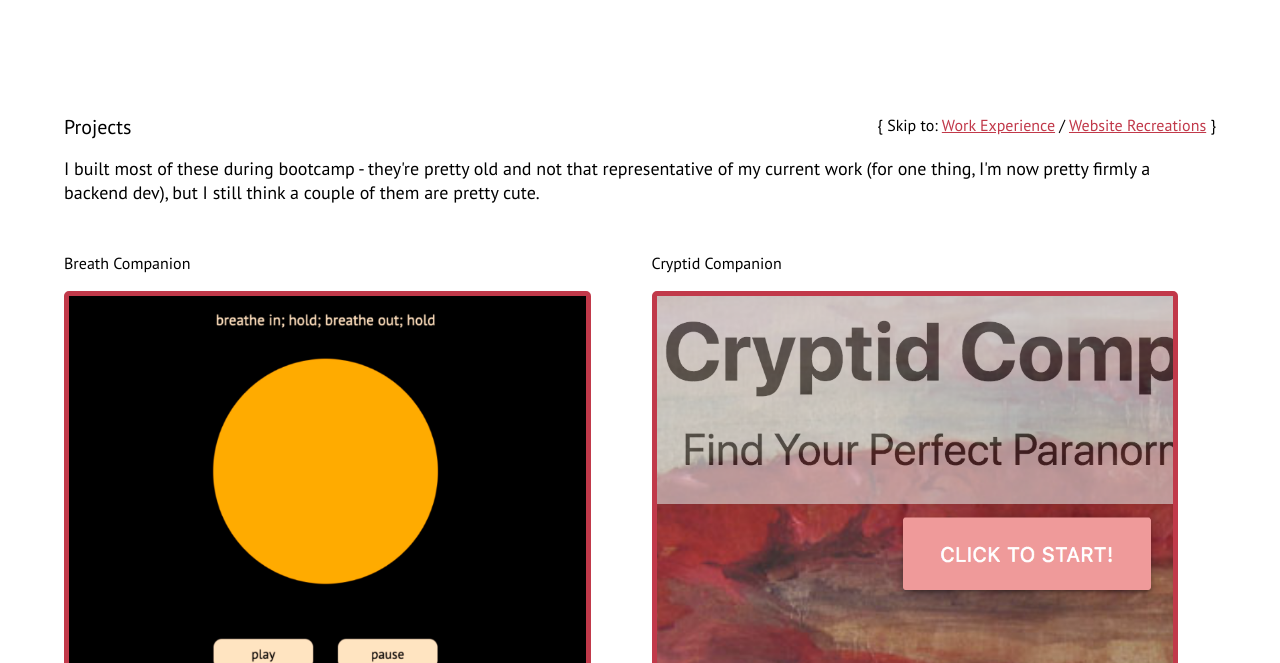
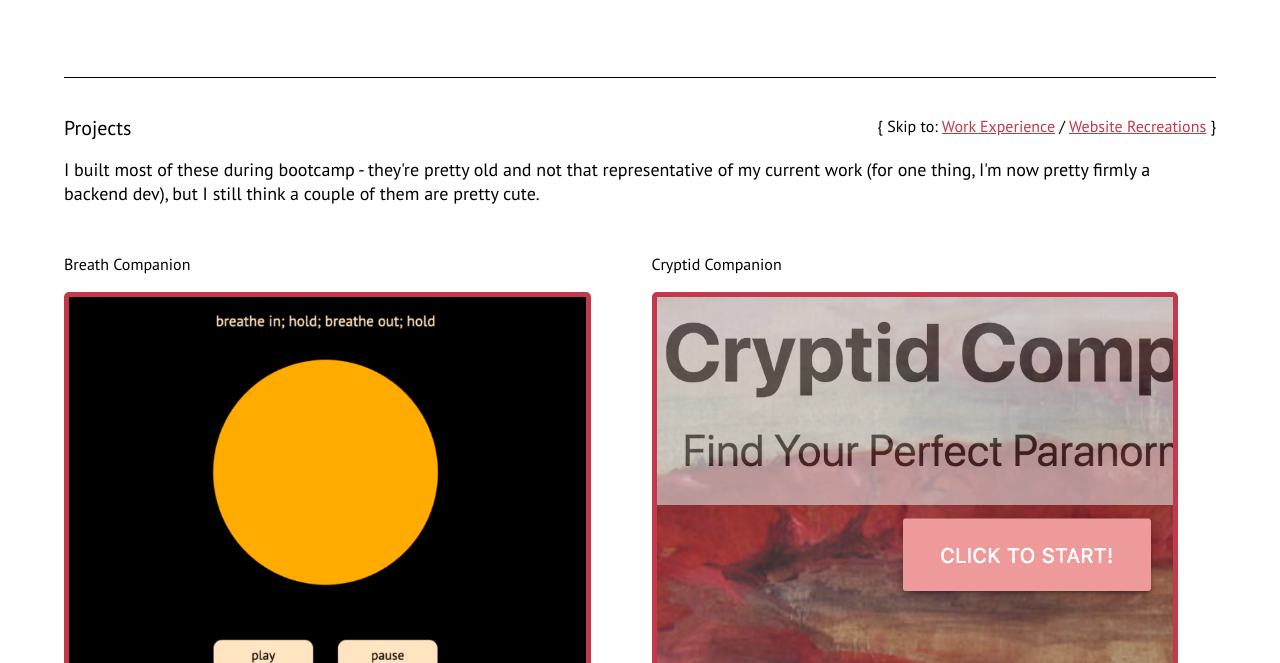
Before and after one commit to rsdesoto/rsdesoto.github.io, a plain HTML site: page portfolio.html in a window 1280 px wide. Shown: the part 2643-3306 px from the top of the page. Drawn offline with Linux system fonts and the light colour scheme; a web font is replaced by a local one.

Commit message:
Minor reorg

```diff
--- a/portfolio.html
+++ b/portfolio.html
@@ -304,6 +304,8 @@
                 </ul>
               </div>
             </div>
+
+            <div class="portfolio-divider"></div>
           </div>
 
           <div class="portfolio-section">
```
